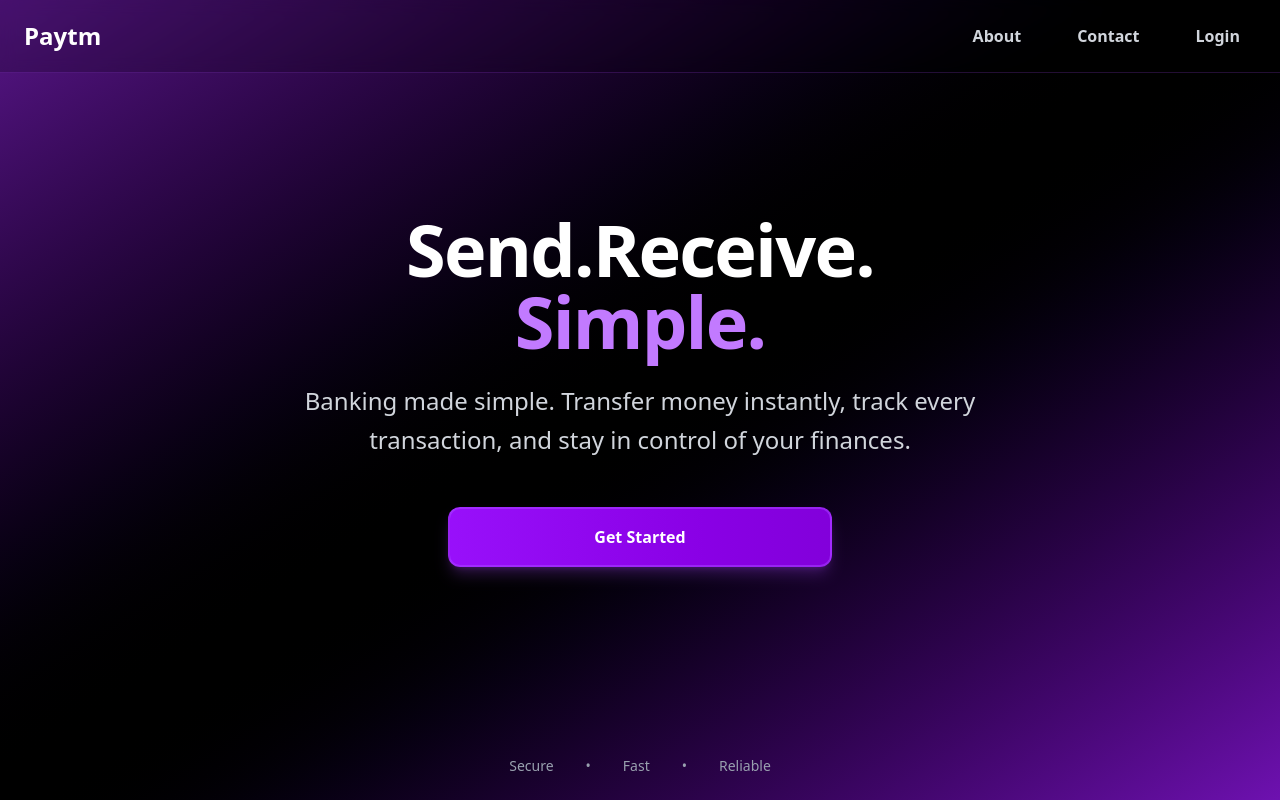
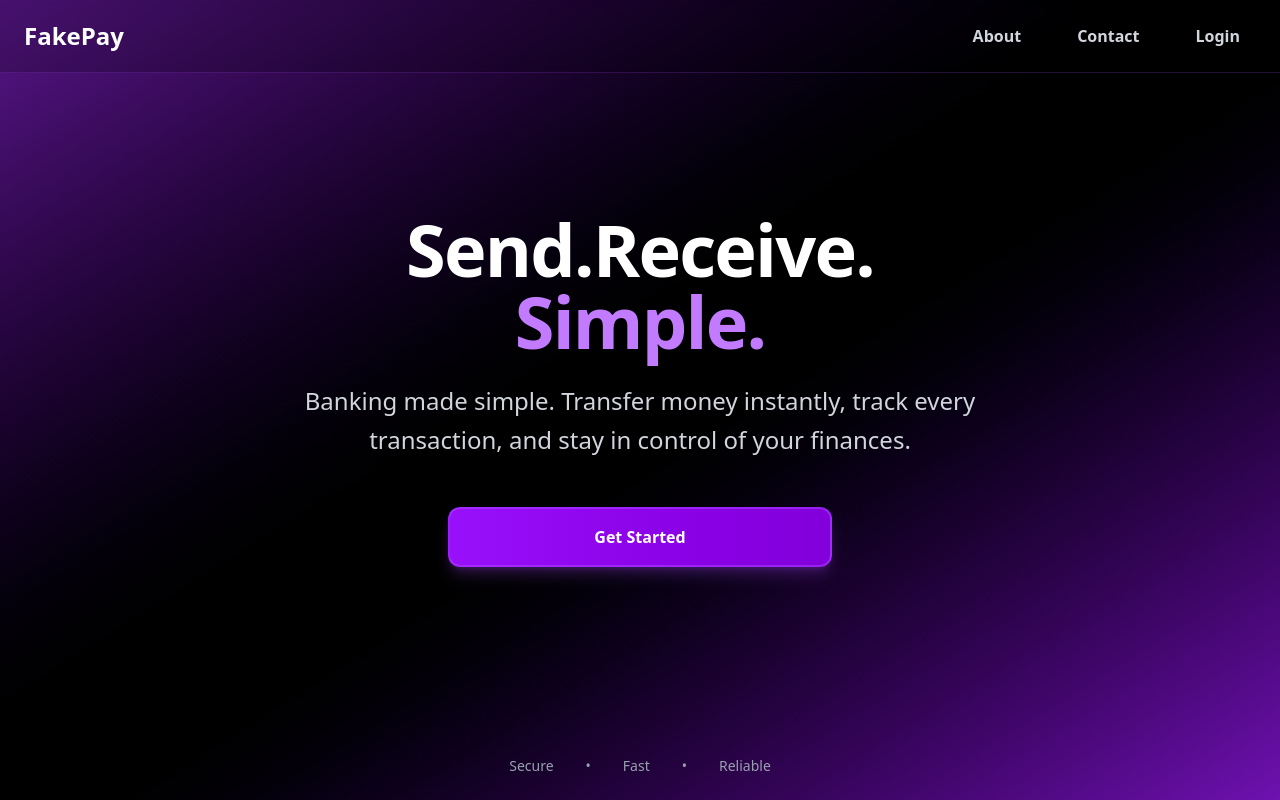
Before and after one commit to Anmollw/FakePay, a React (Vite) app in the folder frontend/: page / in a window 1280 px wide. Built offline with nearby package versions, Linux system fonts and the light colour scheme; no server answers.

Commit message:
Changed name from Basic Paytm Project to FakePay

```diff
--- a/frontend/index.html
+++ b/frontend/index.html
@@ -4,7 +4,7 @@
     <meta charset="UTF-8" />
     <link rel="icon" type="image/svg+xml" href="./src/assets/wallet.png" />
     <meta name="viewport" content="width=device-width, initial-scale=1.0" />
-    <title>Basic paytM App</title>
+    <title>FakePay</title>
   </head>
   <body>
     <div id="root"></div>
--- a/frontend/src/pages/LandingPage.jsx
+++ b/frontend/src/pages/LandingPage.jsx
@@ -5,7 +5,7 @@ export const LandingPage = ()=>{
     return <div className="min-h-screen bg-gradient-to-br from-purple-900 via-black to-purple-800 font-sans">
         <nav className=" flex justify-between items-center px-6 py-4 bg-black/20 backdrop-blur-sm border-b border-purple-500/20">
            <div className="text-2xl font-bold text-white">
-               Paytm
+               FakePay
             </div>
 
             <div className='flex space-x-6'>
```
